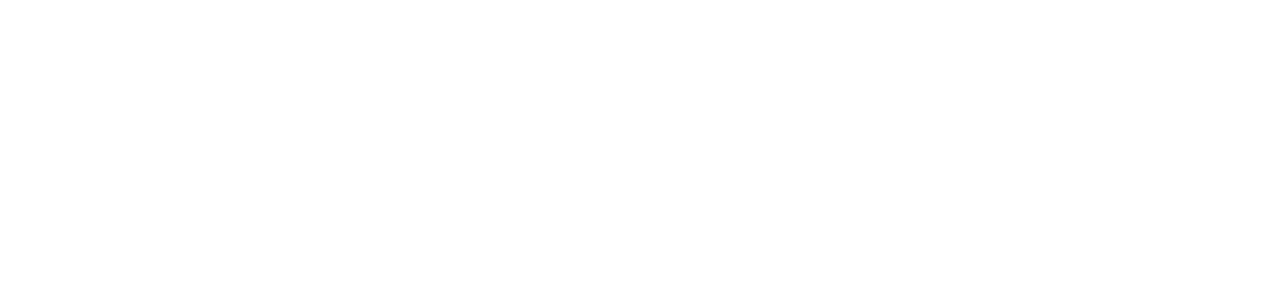
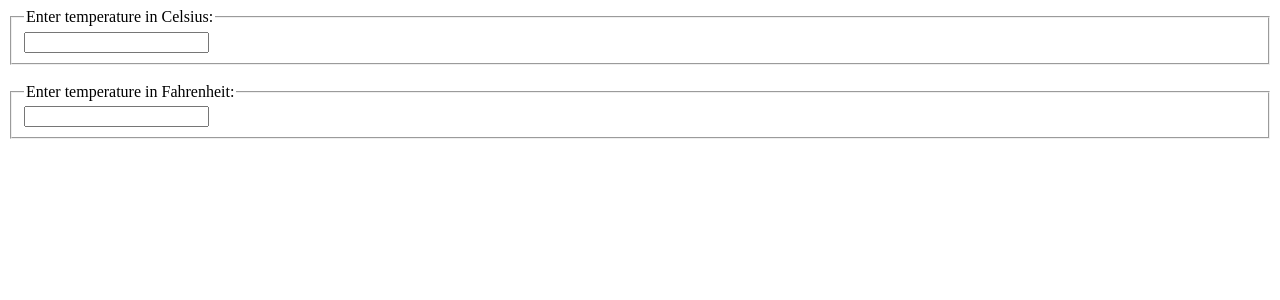
Before and after one commit to dipenparmar12/react-day, a React (Create React App) app: page / in a window 1280 px wide. Shown: the top 300 px of the page. Built offline with nearby package versions, Linux system fonts and the light colour scheme.

Commit message:
1. Handled Form input (controlled element) 2. Conditional Rendering 3. Select Form element ( multiselect ) 4. TempCal (partial understanding) 5. Number change print

```diff
--- a/src/App.js
+++ b/src/App.js
@@ -1,11 +1,14 @@
 import React from 'react';
-// import {} from "./Todolist/TodoList.css";
-// import {} from "./TicToc/TicToc.module.css";
-// import Game from './TicToc/Game';
 // import HelloWorld from './HelloWorld/HelloWorld';
 // import ClickTic from './Practice/ClickTic';
 // import LoginControl from './Practice/LoginControl';
 // import Toggle from './Practice/Toggle';
+// import ConditionalRendering from './Practice/ConditionalRendering.jsx';
+// import SmallMethods from './Practice/SmallMethods.jsx';
+// import NameForm from './Practice/NameForm';
+// import FormSelectElement from './Practice/FormSelectElement';
+// import FormHandlingMultipleInputs from './Practice/FormHandlingMultipleInputs';
+import TempCalc from './Practice/TempCalc';
 
 function App() {
   return (
@@ -14,6 +17,12 @@ function App() {
       {/* <ClickTic /> */}
       {/* <LoginControl /> */}
       {/* <Toggle /> */}
+      {/* <ConditionalRendering /> */}
+      {/* <SmallMethods /> */}
+      {/* <NameForm /> */}
+      {/* <FormSelectElement /> */}
+      {/* <FormHandlingMultipleInputs /> */}
+      <TempCalc />
     </div>
   );
 }
--- /dev/null
+++ b/src/Practice/ConditionalRendering.jsx
@@ -0,0 +1,29 @@
+import React, { Component } from 'react';
+
+function ShowWarning(params) {
+  console.log(params);
+  if (params.warnings) {
+    return null;
+  }
+  return (
+    <div>
+      <h3>ErrorFound</h3>
+      <p>
+        Some Errors found in you input, Lorem ipsum dolor sit amet consectetur
+        adipisicing elit. Incidunt quidem quam exercitationem odio....
+      </p>
+    </div>
+  );
+}
+
+export default class ConditionalRendering extends Component {
+  render() {
+    return (
+      <div>
+        <h1>Conditional_Rendering</h1>
+        <p>Refresh Browser serval times</p>
+        <ShowWarning warnings={Math.floor(Math.random() * 2)} />
+      </div>
+    );
+  }
+}
--- /dev/null
+++ b/src/Practice/FormHandlingMultipleInputs.jsx
@@ -0,0 +1,51 @@
+import React, { Component } from 'react';
+
+export default class FormHandlingMultipleInputs extends Component {
+  constructor(props) {
+    super(props);
+    this.state = { isGoing: true, numberOfGuests: '' };
+    this.handleInputChange = this.handleInputChange.bind(this);
+  }
+
+  handleInputChange(event) {
+    const target = event.target;
+    const name = target.name;
+    const value = target.name === 'isGoing' ? target.checked : target.value;
+
+    this.setState({
+      [name]: value,
+    });
+
+    // this.setState((state) => ({
+    //   [name]: this.state.name,
+    // }));
+
+    console.log(name, value);
+  }
+
+  render() {
+    return (
+      <form>
+        <label>
+          Is going:
+          <input
+            name="isGoing"
+            type="checkbox"
+            checked={this.state.isGoing}
+            onChange={this.handleInputChange}
+          />
+        </label>
+        <br />
+        <label>
+          Number of guests:
+          <input
+            name="numberOfGuests"
+            type="number"
+            value={this.state.numberOfGuests}
+            onChange={this.handleInputChange}
+          />
+        </label>
+      </form>
+    );
+  }
+}
--- /dev/null
+++ b/src/Practice/FormSelectElement.jsx
@@ -0,0 +1,48 @@
+import React, { Component } from 'react';
+
+export default class FormSelectElement extends Component {
+  constructor(props) {
+    super(props);
+    this.state = { selectInput: 'chess' };
+    this.handleChange = this.handleChange.bind(this);
+    this.handleSubmit = this.handleSubmit.bind(this);
+  }
+
+  handleChange(event) {
+    console.log(event.target.value);
+    this.setState({ selectInput: event.target.value });
+  }
+  handleSubmit(event) {
+    alert('Your favorite hobby is: ' + this.state.selectInput);
+    event.preventDefault();
+  }
+  render() {
+    return (
+      <form onSubmit={this.handleSubmit}>
+        <label>
+          Pick your favorite hobby:
+          <select
+            value={[this.state.selectInput, 'Shoping', 'PhotoGraphy']}
+            onChange={this.handleChange}
+            multiple={true}
+          >
+            <option value="Drawing">Drawing</option>
+            <option value="Hiking">Hiking</option>
+            <option value="Dance">Dance</option>
+            <option value="PhotoGraphy">PhotoGraphy</option>
+            <option value="YouTuber">YouTuber</option>
+            <option value="Shoping">Shoping</option>
+            <option value="Camping">Camping</option>
+            <option value="Cooking">Cooking</option>
+            <option value="Juggling">Juggling</option>
+            <option value="swimming">swimming</option>
+            <option value="scubaDiving">scubaDiving</option>
+            <option value="Tracking">Tracking</option>
+            <option value="VideoGames">VideoGames</option>
+          </select>
+        </label>
+        <input type="submit" value="Submit" />
+      </form>
+    );
+  }
+}
--- /dev/null
+++ b/src/Practice/NameForm.jsx
@@ -0,0 +1,41 @@
+import React, { Component } from 'react';
+
+function NamePrint(params) {
+  return <span> My name is {params.name}</span>;
+}
+
+export default class NameForm extends Component {
+  constructor(props) {
+    super(props);
+    this.state = { inputName: null };
+    this.handleNameChange = this.handleNameChange.bind(this);
+    this.handleSubmit = this.handleSubmit.bind(this);
+  }
+
+  handleNameChange(e) {
+    // console.log('name:' + e.target.value);
+    this.setState({ inputName: e.target.value });
+  }
+
+  handleSubmit(e) {
+    e.preventDefault();
+    console.log('form submited: ' + this.state.inputName);
+    alert('Welcome to amazing world for enjoyment, ' + this.state.inputName);
+  }
+
+  render() {
+    return (
+      <div>
+        <form onSubmit={this.handleSubmit}>
+          <label>
+            Your Name:
+            <input type="text" onChange={this.handleNameChange} />
+          </label>
+          <input type="submit" value="Enter" />
+        </form>
+        <hr />
+        <NamePrint name={this.state.inputName} />
+      </div>
+    );
+  }
+}
--- /dev/null
+++ b/src/Practice/SmallMethods.jsx
@@ -0,0 +1,29 @@
+import React, { Component } from 'react';
+
+export default class SmallMethods extends Component {
+  render() {
+    return (
+      <div>
+        {/* ------------------- */}
+        {/* ------------------- */}
+        <h4>1. List Numbers</h4>
+        <ListNumbers />
+        <ListNumbers numbers={[10, 20, 30]} />
+        <hr />
+
+        {/* ------------------- */}
+        {/* ------------------- */}
+        <h4>2. List Numbers</h4>
+      </div>
+    );
+  }
+}
+
+function ListNumbers(props) {
+  let numbers = props.numbers ? props.numbers : [1, 2, 3, 4, 5];
+  let listNumbers = numbers.map((number) => (
+    <span key={number.toString()}> {number},</span>
+  ));
+
+  return <ul>{listNumbers}</ul>;
+}
--- /dev/null
+++ b/src/Practice/TempCalc.jsx
@@ -0,0 +1,89 @@
+import React, { Component } from 'react';
+
+const scaleNames = { c: 'Celsius', f: 'Fahrenheit' };
+
+function toCelsius(fahrenheit) {
+  return ((fahrenheit - 32) * 5) / 9;
+}
+
+function toFahrenheit(celsius) {
+  return (celsius * 9) / 5 + 32;
+}
+
+function tryConvert(temperature, converter) {
+  const userInput = parseFloat(temperature);
+  if (isNaN(userInput)) return;
+  const output = converter(userInput);
+  return (Math.round(output * 1000) / 1000).toString();
+}
+
+class TemperatureInput extends Component {
+  constructor(props) {
+    super(props);
+    this.handleChange = this.handleChange.bind(this);
+  }
+
+  handleChange(e) {
+    this.props.onTemperatureChange(e.target.value);
+  }
+  onTemperatureChange;
+  render() {
+    const temperature = this.props.temperature;
+    const scale = this.props.scale;
+
+    return (
+      <div>
+        <fieldset>
+          <legend>Enter temperature in {scaleNames[scale]}:</legend>
+          <input
+            value={temperature}
+            onChange={this.handleChange}
+            type="number"
+          />
+        </fieldset>
+        <br />
+      </div>
+    );
+  }
+}
+
+export default class TempCalc extends Component {
+  constructor(props) {
+    super(props);
+    this.state = { temperature: '', scale: 'c' };
+
+    this.handleCelesiusChange = this.handleCelesiusChange.bind(this);
+    this.handleFahrenheitChange = this.handleFahrenheitChange.bind(this);
+  }
+  value;
+  handleCelesiusChange(temperature) {
+    this.setState({ scale: 'c', temperature });
+  }
+  handleFahrenheitChange(temperature) {
+    this.setState({ scale: 'f', temperature });
+  }
+
+  render() {
+    const scale = this.state.scale;
+    const temperature = this.state.temperature;
+    const celsius =
+      scale === 'f' ? tryConvert(temperature, toCelsius) : temperature;
+    const fahrenheit =
+      scale === 'c' ? tryConvert(temperature, toFahrenheit) : temperature;
+
+    return (
+      <div>
+        <TemperatureInput
+          scale="c"
+          temperature={celsius}
+          onTemperatureChange={this.handleCelesiusChange}
+        />
+        <TemperatureInput
+          scale="f"
+          temperature={fahrenheit}
+          onTemperatureChange={this.handleFahrenheitChange}
+        />
+      </div>
+    );
+  }
+}
```
